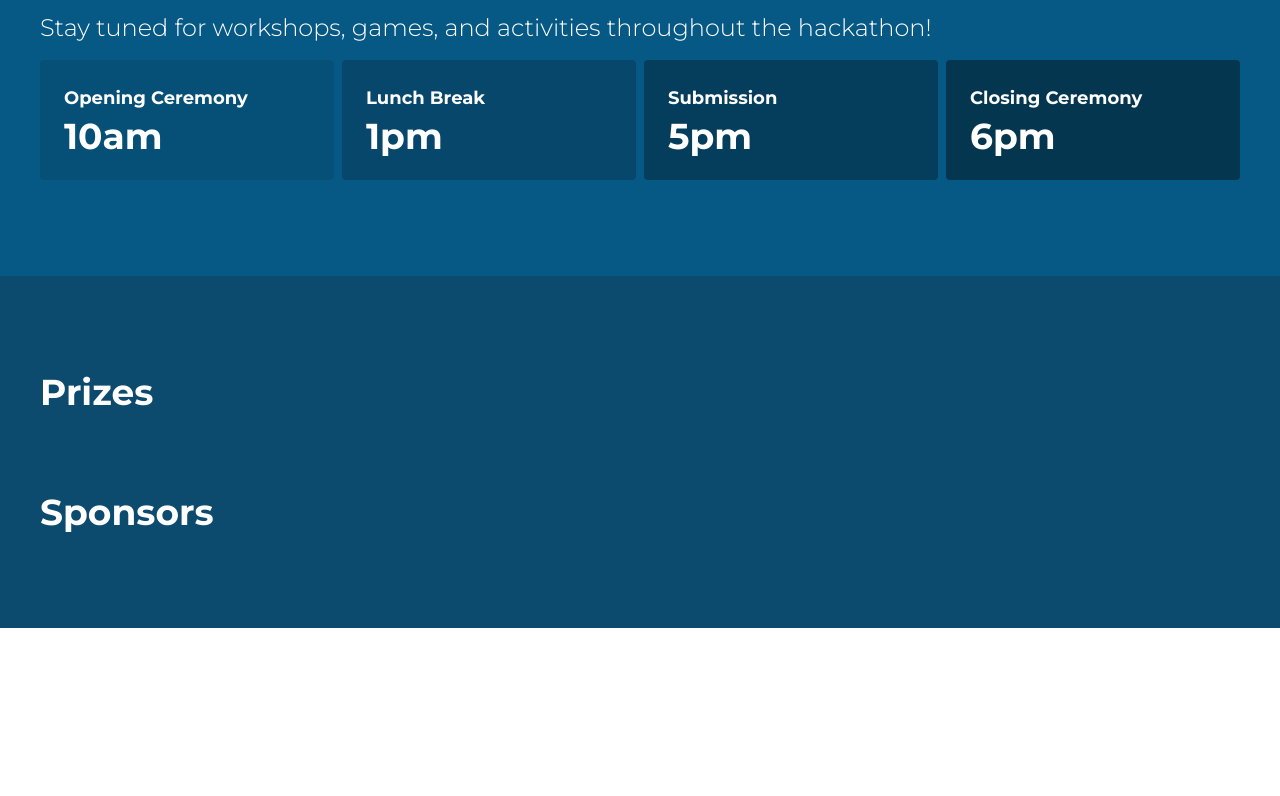
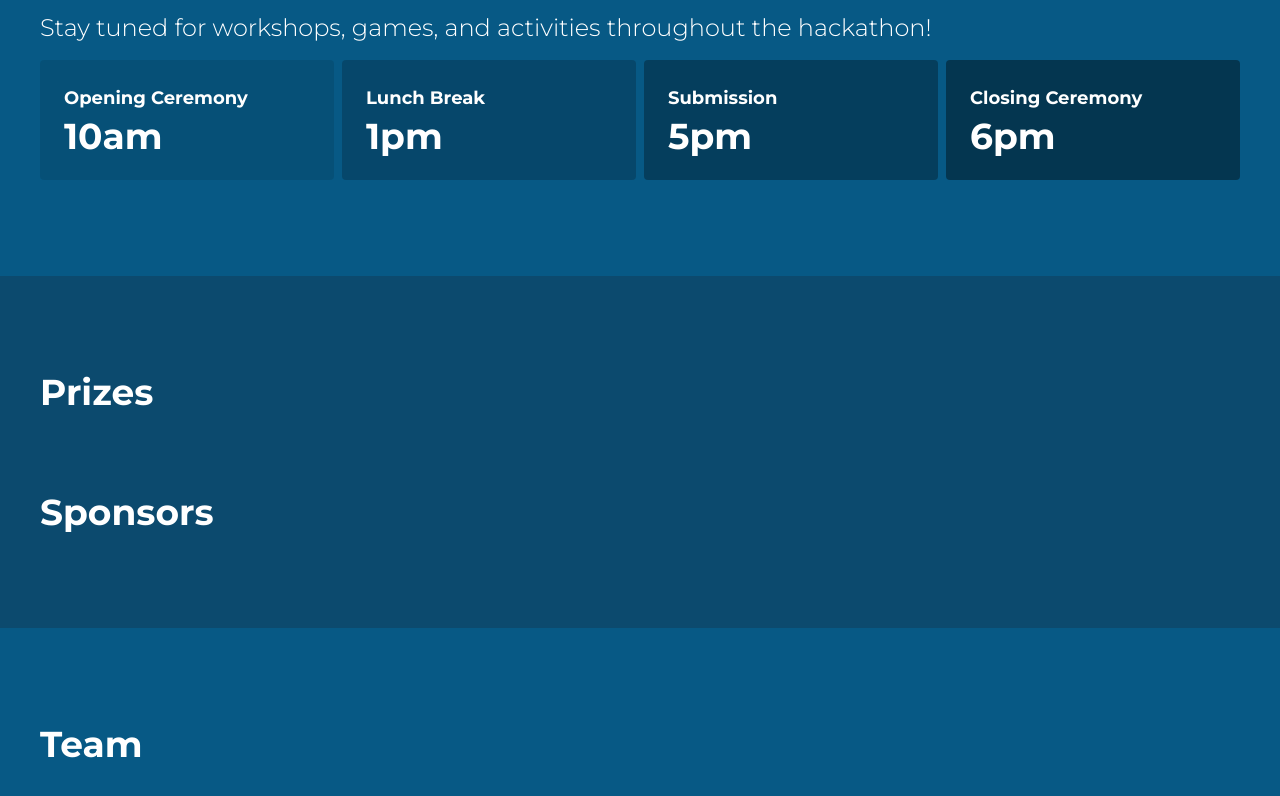
Before and after one commit to bcydc/yvrhacks, a Next.js app: page / in a window 1280 px wide. Shown: the part 2217-3013 px from the top of the page. Before the commit the page ends 2845 px from the top, so only its background shows below. Built offline with nearby package versions, Linux system fonts and the light colour scheme.

Commit message:
feat: added Team and trigger redeploy

```diff
--- a/src/app/page.tsx
+++ b/src/app/page.tsx
@@ -2,6 +2,7 @@ import About from "@/components/About";
 import Navbar from "@/components/Navbar";
 import Landing from "@/components/Landing";
 import Sponsors from "@/components/Sponsors";
+import Team from "@/components/Team";
 
 export default function Home() {
   return (
@@ -19,6 +20,9 @@ export default function Home() {
       <div className="flex w-screen flex-col items-center bg-sky-900">
         <Sponsors />
       </div>
+      <div className="flex w-screen flex-col items-center bg-sky-800">
+        <Team />
+      </div>
     </div>
   );
 }
--- /dev/null
+++ b/src/components/Team.tsx
@@ -0,0 +1,9 @@
+export default function Team() {
+  return (
+    <div className="flex w-full flex-col items-start gap-20 px-6 py-24 md:w-[1200px] md:px-0">
+      <h3 id="prizes" className="text-4xl font-bold text-white">
+        Team
+      </h3>
+    </div>
+  );
+}
```
